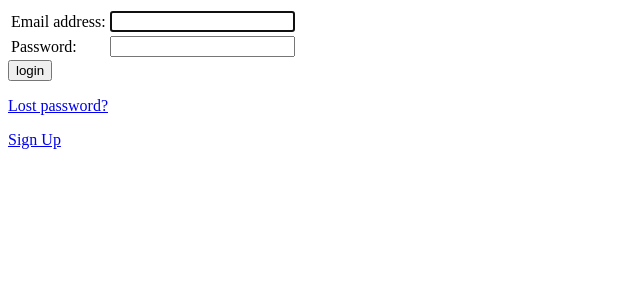
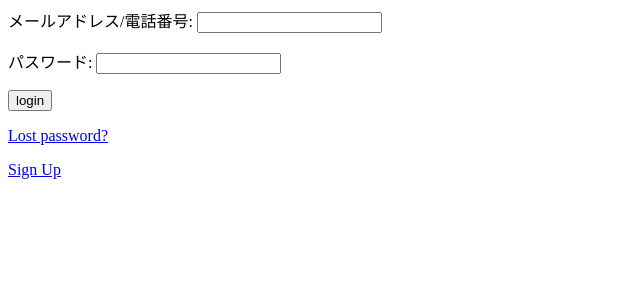
Before and after one commit to andrewwricci/translation-site, a Django app: page /accounts/login/ in a window 1280 px wide. Shown: the top 300 px of the page, without its empty margins (0-640 px from the left). Run offline with Django 4.2, Linux system fonts and the light colour scheme.

Commit message:
フォームの表示テキストを修正、いらないフォームを削除

```diff
--- a/app/accounts/forms.py
+++ b/app/accounts/forms.py
@@ -1,10 +1,11 @@
-from django.contrib.auth.forms import UserCreationForm, AuthenticationForm
+from django.contrib.auth.forms import UserCreationForm, AuthenticationForm, UsernameField
 from django.contrib.auth import get_user_model
 from django import forms
 from phonenumber_field.formfields import PhoneNumberField
 
 class LoginForm(AuthenticationForm):
-    username = forms.CharField(label='Email/Phone Number')
+    username = forms.CharField(label = 'メールアドレス/電話番号')
+    password = forms.CharField(label = 'パスワード', widget = forms.PasswordInput())
 
 class RegisterForm(UserCreationForm):
     password1 = forms.CharField(
--- a/app/accounts/models.py
+++ b/app/accounts/models.py
@@ -6,8 +6,9 @@
 from .managers import CustomUserManager
 
 class CustomUser(AbstractUser):
-    email = models.EmailField(_('email address'), unique=True)
-    phone_number = PhoneNumberField(_('phone number'), blank=True, null=True)
+    email = models.EmailField(unique=True)
+    phone_number = PhoneNumberField(blank=True, null=True)
+    password = models.CharField(max_length=128)
     username = None
 
     objects = CustomUserManager()
--- a/app/accounts/views.py
+++ b/app/accounts/views.py
@@ -6,7 +6,7 @@
 from .forms import LoginForm, RegisterForm
 
 class LoginView(auth_views.LoginView):
-    form_class = LoginForm
+    authentication_form = LoginForm
     template_name = 'accounts/login.html'
 
 class RegisterView(generic.CreateView):
--- a/app/app/urls.py
+++ b/app/app/urls.py
@@ -22,8 +22,8 @@
 
 urlpatterns = [
     path("", TemplateView.as_view(template_name="home.html"), name="home"),
+    path("accounts/", include("accounts.urls")),
     path("accounts/", include("django.contrib.auth.urls")),
-    path("accounts/", include("accounts.urls")),
     path('admin/', admin.site.urls),
     path("translations/", include("translations.urls")),
 ]
--- a/app/templates/registration/login.html
+++ /dev/null
@@ -1,36 +0,0 @@
-{% block content %}
-
-  {% if form.errors %}
-    <p>Your username and password didn't match. Please try again.</p>
-  {% endif %}
-
-  {% if next %}
-    {% if user.is_authenticated %}
-      <p>Your account doesn't have access to this page. To proceed,
-      please login with an account that has access.</p>
-    {% else %}
-      <p>Please login to see this page.</p>
-    {% endif %}
-  {% endif %}
-
-  <form method="post" action="{% url 'accounts:login' %}">
-    {% csrf_token %}
-    <table>
-      <tr>
-        <td>{{ form.username.label_tag }}</td>
-        <td>{{ form.username }}</td>
-      </tr>
-      <tr>
-        <td>{{ form.password.label_tag }}</td>
-        <td>{{ form.password }}</td>
-      </tr>
-    </table>
-    <input type="submit" value="login">
-    <input type="hidden" name="next" value="{{ next }}">
-  </form>
-
-  {# Assumes you set up the password_reset view in your URLconf #}
-  <p><a href="{% url 'password_reset' %}">Lost password?</a></p>
-  <p><a href="{% url 'accounts:register' %}">Sign Up</a></p>
-
-{% endblock %}
```
Also changed, not shown: app/accounts/templates/accounts/login.html (+25 -7 lines).
